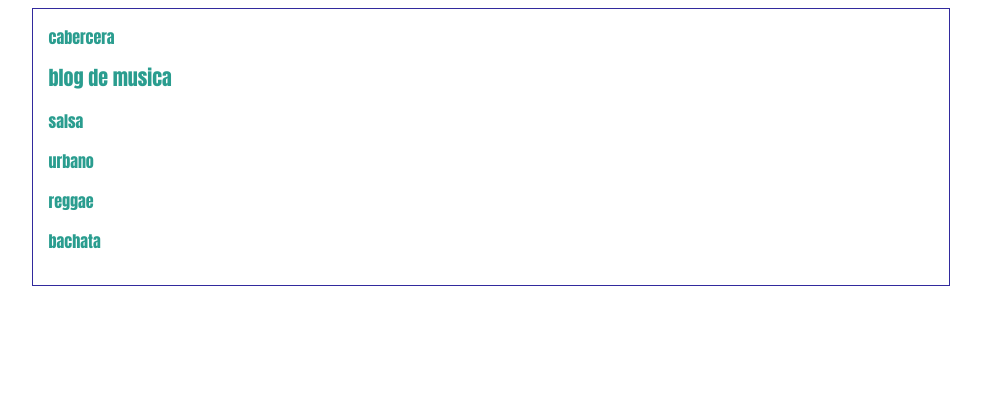
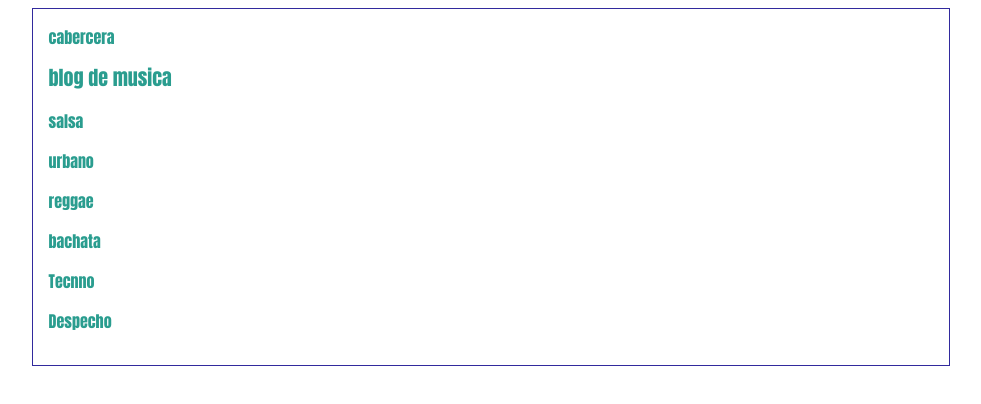
Before and after one commit to NestorGarciaSuarez/hyperblog, a plain HTML site: page index.html in a window 1280 px wide. Shown: the whole page, without its empty margins (149-1130 px from the left). Drawn offline with Linux system fonts and the light colour scheme.

Commit message:
ingresando generos musicales

```diff
--- a/index.html
+++ b/index.html
@@ -18,6 +18,8 @@
         <p>urbano</p>
         <p>reggae</p>
         <p>bachata</p>
+        <p>Tecnno</p>
+        <p>Despecho</p>
       </div>
     </div>
   </body>
```
